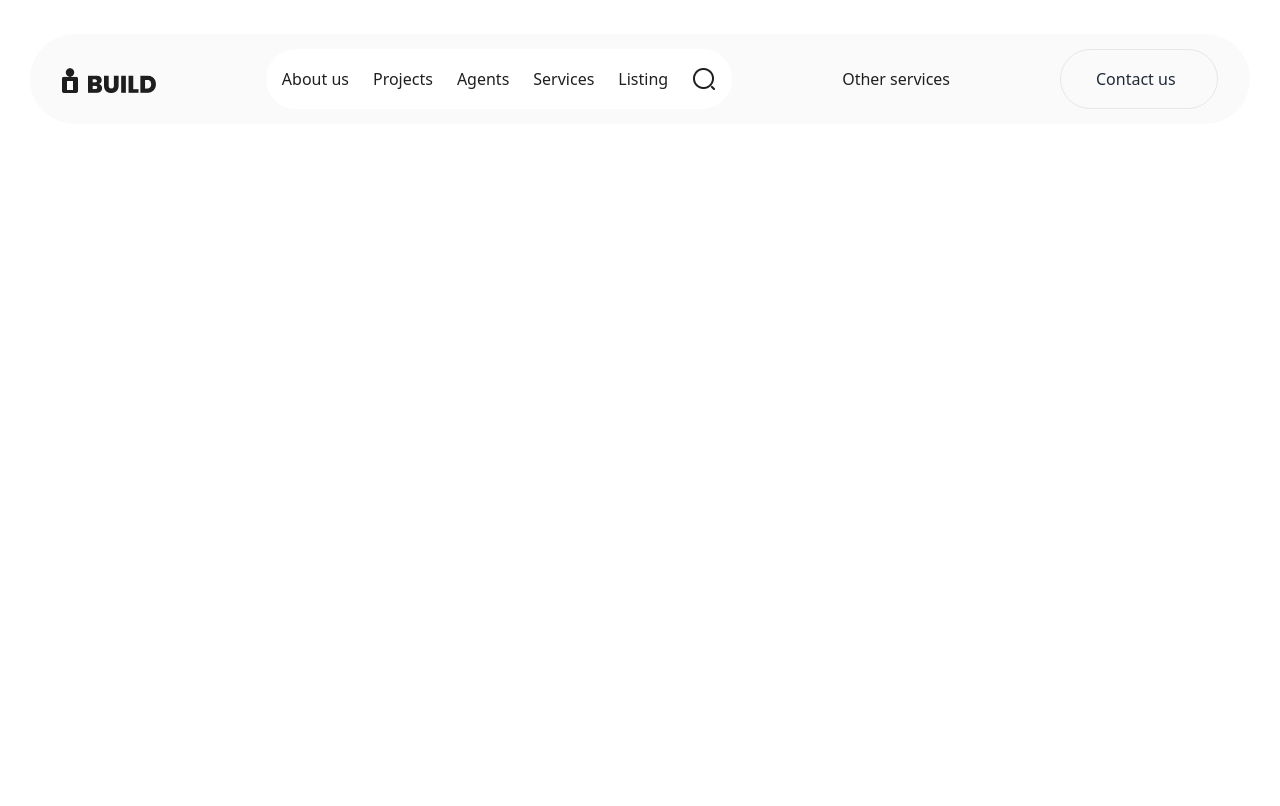
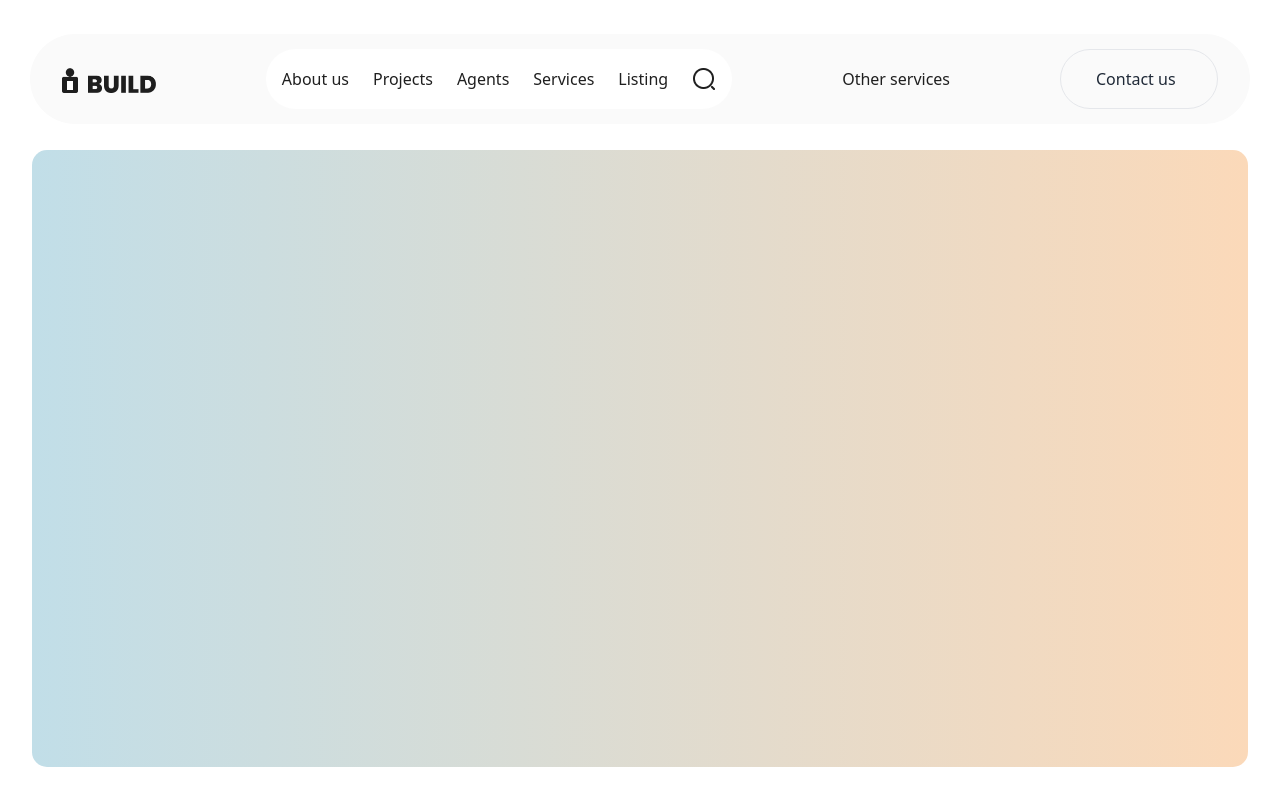
Before and after one commit to nimashaklaa/real-state, a React (Vite) app: page / in a window 1280 px wide. Shown: the top 806 px of the page. Built offline with nearby package versions, Linux system fonts and the light colour scheme.

Commit message:
feat: add HeroSection component and enhance NavBar with z-index

```diff
--- a/src/App.tsx
+++ b/src/App.tsx
@@ -1,9 +1,11 @@
 import NavBar from './components/NavBar.tsx';
+import HeroSection from './components/HeroSection.tsx';
 
 function App() {
   return (
-    <div className="min-h-screen bg-[#FFFFFF] relative">
+    <div className="min-h-screen bg-[#FFFFFF]">
       <NavBar />
+      <HeroSection />
       <div className="container mx-auto px-4 py-8">
         <div className="max-w-4xl mx-auto">
           <header className="text-center mb-12"></header>
--- /dev/null
+++ b/src/components/HeroSection.tsx
@@ -0,0 +1,7 @@
+export default function HeroSection() {
+  return (
+    <section className="relative flex items-center overflow-hidden h-[617px] mt-[150px] mx-8">
+      <div className="absolute inset-0 bg-gradient-to-r from-[#C1DEE8] to-[#FBD9B9] rounded-[15px]"></div>
+    </section>
+  );
+}
```
Also changed, not shown: public/hero_section.png (added).
